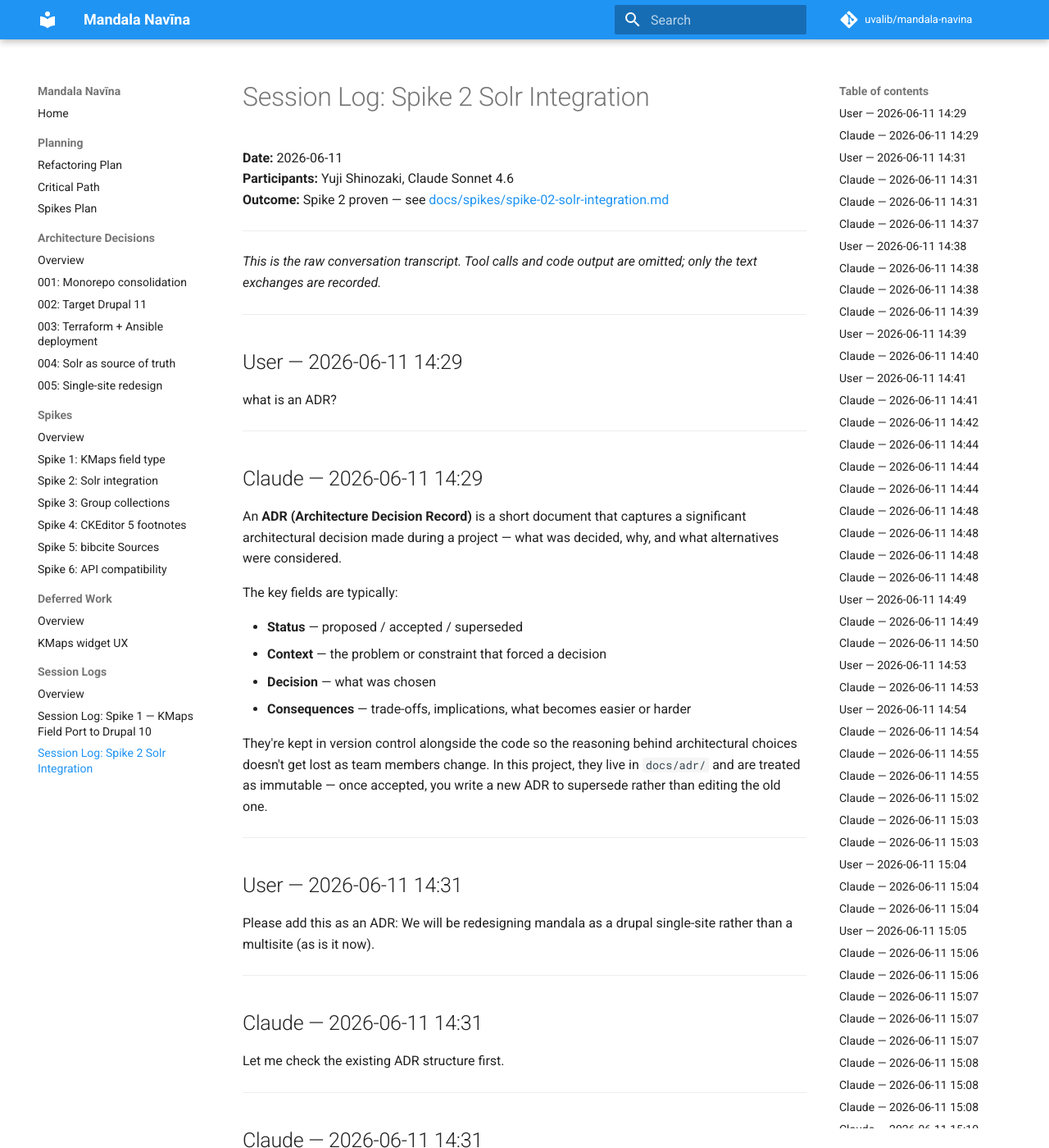
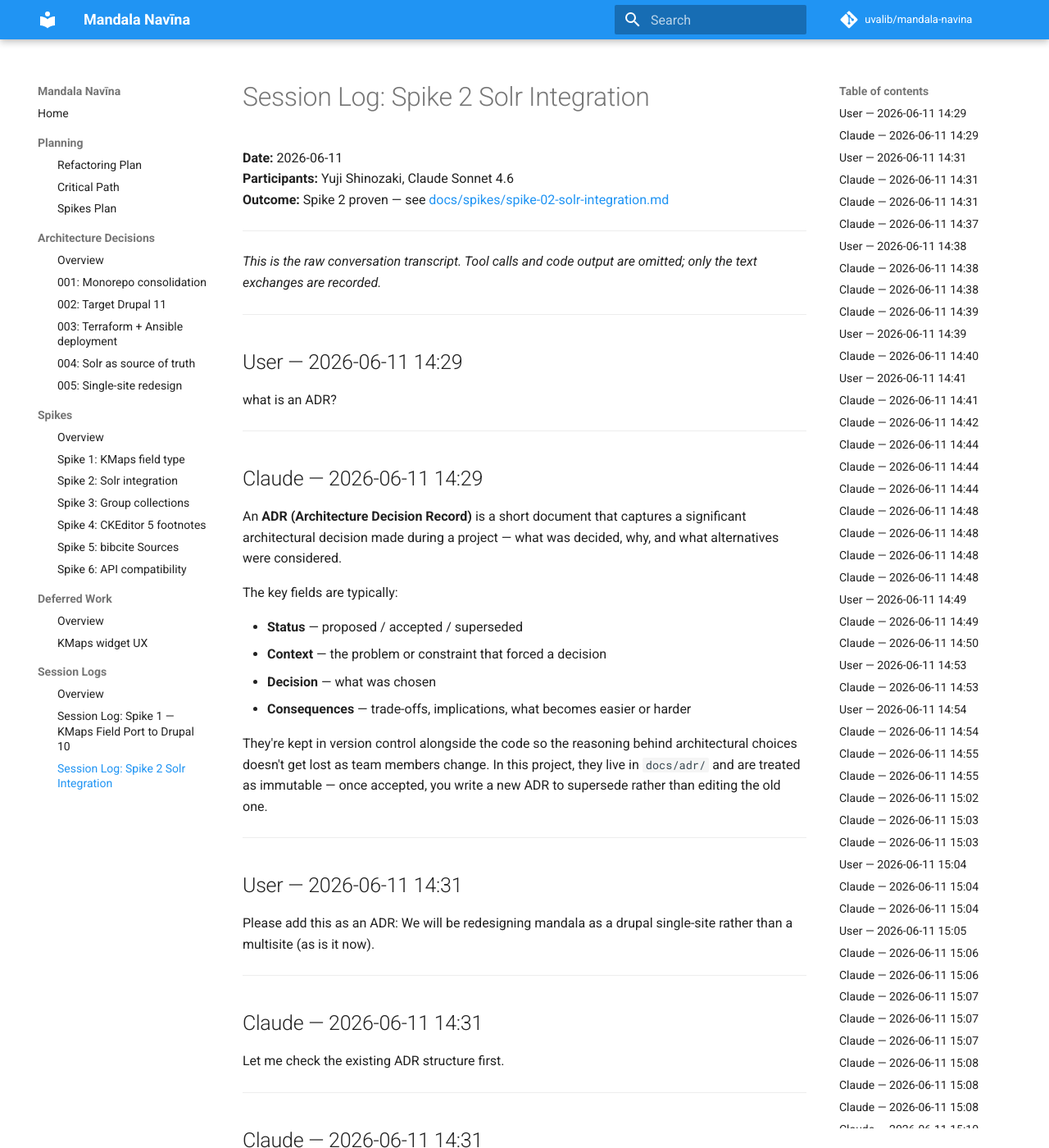
Before and after one commit to uvalib/mandala-navina, an MkDocs documentation site: the page built from docs/session-logs/2026-06-11-spike-2-solr-integration.md, in a window 1280 px wide and 1400 px high. Shown: the whole window at 82% size. Built offline with MkDocs 1.6.1 and Material for MkDocs 9.7.7, drawn with Linux system fonts in a browser that asks for light colours; comment, search, counter and statistics services are not loaded.

Commit message:
Add custom CSS: bold sidebar headers, increase nav indentation
Co-Authored-By: Claude Sonnet 4.6 <noreply@anthropic.com>

```diff
--- /dev/null
+++ b/docs/stylesheets/extra.css
@@ -0,0 +1,10 @@
+/* Bold section headers in the sidebar to distinguish them from page links */
+.md-nav__item--section > .md-nav__link,
+.md-nav__item--section > label {
+  font-weight: 700;
+}
+
+/* Increase indentation for nested nav items */
+.md-nav__item .md-nav {
+  padding-left: 1.2rem;
+}
--- a/mkdocs.yml
+++ b/mkdocs.yml
@@ -22,3 +22,6 @@ theme:
     - search.highlight
 
 docs_dir: docs
+
+extra_css:
+  - stylesheets/extra.css
```
